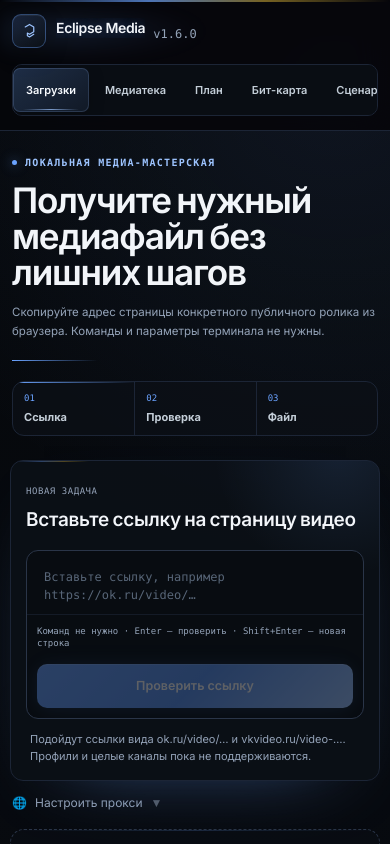
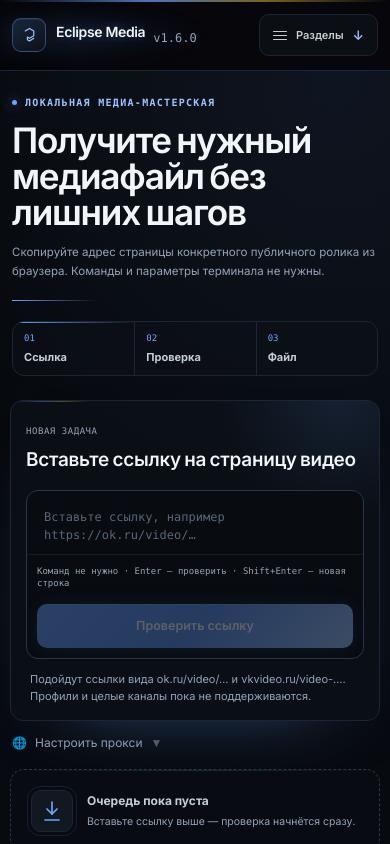
Before and after one commit to PavelHopson/eclipse-media, a React (Vite) app in the folder frontend/: page / in a window 390 px wide. Shown: the top 844 px of the page. Built offline with nearby package versions, Linux system fonts and the light colour scheme.

Commit message:
fix: add mobile workspace menu

```diff
--- a/frontend/src/App.tsx
+++ b/frontend/src/App.tsx
@@ -22,6 +22,18 @@ import { fetchInfo } from './api/media';
 
 const WORKSPACES = ['downloads', 'library', 'intake', 'beats', 'storyboard', 'webbook', 'presentation', 'datasets', 'studio', 'edit'] as const;
 type Workspace = typeof WORKSPACES[number];
+const WORKSPACE_ITEMS: Array<[Workspace, string]> = [
+  ['downloads', 'Загрузки'],
+  ['library', 'Медиатека'],
+  ['intake', 'План'],
+  ['beats', 'Бит-карта'],
+  ['storyboard', 'Сценарий'],
+  ['webbook', 'Веб-книга'],
+  ['presentation', 'Презентация'],
+  ['datasets', 'Датасеты'],
+  ['studio', 'Видео-студия'],
+  ['edit', 'Безопасный монтаж'],
+];
 
 function readWorkspace(): Workspace {
   const requested = new URLSearchParams(window.location.search).get('workspace');
@@ -34,6 +46,7 @@ export default function App() {
   const projects = useProjects(workspace === 'intake' || workspace === 'beats' || workspace === 'storyboard');
   const [editScene, setEditScene] = useState<StoryScene | undefined>();
   const [editProjectId, setEditProjectId] = useState('');
+  const [mobileMenuOpen, setMobileMenuOpen] = useState(false);
   const projectLocked = projects.busy || !!projects.projects.find((p) => p.id === projects.activeId)?.deletedAt;
   const projectGeneration = projects.activeId;
   const store = useDownloads();
@@ -84,6 +97,7 @@ export default function App() {
 
   function selectWorkspace(nextWorkspace: Workspace) {
     setWorkspace(nextWorkspace);
+    setMobileMenuOpen(false);
     const url = new URL(window.location.href);
     if (nextWorkspace === 'downloads') url.searchParams.delete('workspace');
     else url.searchParams.set('workspace', nextWorkspace);
@@ -134,19 +148,20 @@ export default function App() {
           </div>
         </div>
 
-        <nav className="workspace-switch" aria-label="Раздел Eclipse Media">
-          {([
-            ['downloads', 'Загрузки'],
-            ['library', 'Медиатека'],
-            ['intake', 'План'],
-            ['beats', 'Бит-карта'],
-            ['storyboard', 'Сценарий'],
-            ['webbook', 'Веб-книга'],
-            ['presentation', 'Презентация'],
-            ['datasets', 'Датасеты'],
-            ['studio', 'Видео-студия'],
-            ['edit', 'Безопасный монтаж'],
-          ] as Array<[Workspace, string]>).map(([value, label]) => (
+        <button
+          type="button"
+          className="workspace-menu-toggle"
+          aria-expanded={mobileMenuOpen}
+          aria-controls="eclipse-media-workspaces"
+          onClick={() => setMobileMenuOpen((open) => !open)}
+        >
+          <span className="workspace-menu-toggle__icon" aria-hidden="true"><span /><span /><span /></span>
+          <span>Разделы</span>
+          <span className="workspace-menu-toggle__chevron" aria-hidden="true">{mobileMenuOpen ? '↑' : '↓'}</span>
+        </button>
+
+        <nav id="eclipse-media-workspaces" className={mobileMenuOpen ? 'workspace-switch is-open' : 'workspace-switch'} aria-label="Раздел Eclipse Media">
+          {WORKSPACE_ITEMS.map(([value, label]) => (
             <button
               key={value}
               type="button"
--- a/frontend/src/studio.css
+++ b/frontend/src/studio.css
@@ -9,6 +9,26 @@
   border-radius: 10px;
   background: rgba(12, 17, 23, 0.74);
 }
+
+.workspace-menu-toggle {
+  display: none;
+  align-items: center;
+  gap: 9px;
+  min-height: 42px;
+  margin-left: auto;
+  padding: 0 13px;
+  border: 1px solid var(--border);
+  border-radius: 10px;
+  color: var(--text-secondary);
+  background: rgba(12, 17, 23, 0.84);
+  font: 600 11px var(--font-sans);
+  cursor: pointer;
+}
+.workspace-menu-toggle:hover { color: var(--text); border-color: rgba(157, 196, 255, 0.35); }
+.workspace-menu-toggle:focus-visible { outline: 2px solid var(--accent-light); outline-offset: 2px; }
+.workspace-menu-toggle__icon { display: grid; gap: 3px; width: 14px; }
+.workspace-menu-toggle__icon span { display: block; height: 1px; border-radius: 999px; background: currentColor; }
+.workspace-menu-toggle__chevron { color: var(--accent-light); font-size: 13px; line-height: 1; }
 
 .workspace-switch__item {
   position: relative;
@@ -503,6 +523,31 @@
   .safe-edit__confirm { min-height: 48px; }
   .safe-edit__workspace, .safe-edit__approval { padding: 14px; }
 }
+@media (max-width: 840px) {
+  .app-header > .workspace-menu-toggle { display: inline-flex; }
+  .app-header > .workspace-switch {
+    display: none;
+    flex-direction: column;
+    align-items: stretch;
+    gap: 2px;
+    max-height: min(70vh, 460px);
+    margin: 8px 0 0;
+    padding: 6px;
+    overflow-x: hidden;
+    overflow-y: auto;
+    border-radius: 14px;
+    background: rgba(12, 17, 23, 0.98);
+    box-shadow: 0 18px 48px rgba(0, 0, 0, 0.42);
+  }
+  .app-header > .workspace-switch.is-open { display: flex; }
+  .app-header > .workspace-switch .workspace-switch__item {
+    width: 100%;
+    min-height: 44px;
+    padding: 0 13px;
+    text-align: left;
+  }
+  .app-header > .workspace-switch .workspace-switch__item::after { inset: auto 13px 3px; }
+}
 @media (prefers-reduced-motion: reduce) {
   .safe-edit__steps li::after, .safe-edit__confirm { transition: none; }
 }
```
Also changed, not shown: 1 other file (tests, documents, lock files or other folders).
